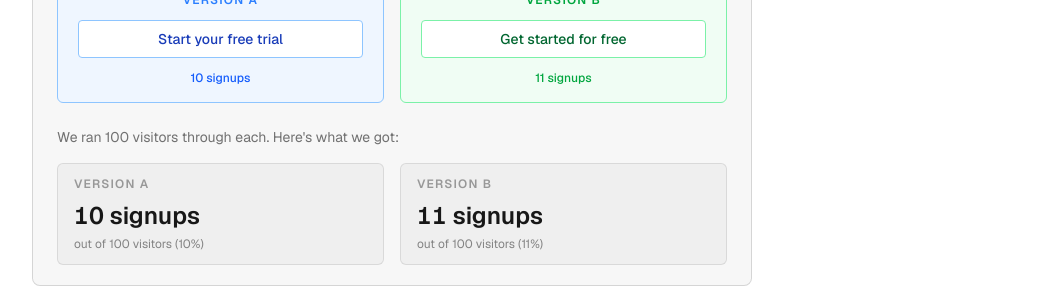
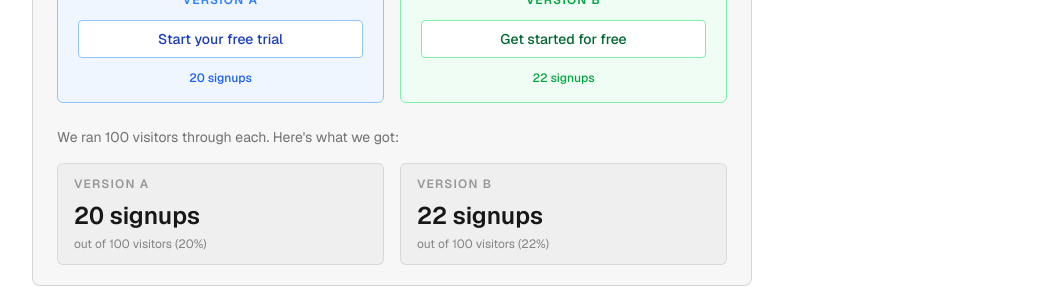
Before and after one commit to codedebugrepeat/ab-test-guide, a Next.js app: page /why-you-cant-trust-your-experiment in a window 1280 px wide. Shown: the part 484-772 px from the top of the page, without its empty margins (120-1159 px from the left). Built offline with nearby package versions, Linux system fonts and the light colour scheme.

Commit message:
Change to mean 20 to always get a symmetrical curve

```diff
--- a/app/how-many-visitors-do-you-need/page.tsx
+++ b/app/how-many-visitors-do-you-need/page.tsx
@@ -176,7 +176,7 @@ export default function Section2Page() {
         process, each has its own bell, each centered on its own mean. The
         control sits at the baseline rate; B sits at the baseline plus the
         lift as a percentage of that baseline. Here are both, at the case
-        study&apos;s 10% baseline and 100 visitors per variant.
+        study&apos;s 20% baseline and 100 visitors per variant.
       </p>
 
       <div className="mt-6">
@@ -187,7 +187,7 @@ export default function Section2Page() {
 
       <p className="mt-4 text-foreground/70">
         Use the slider to move the baseline. At 2%, the absolute gap between the
-        two means shrinks to a fifth of what it was at 10%, and the bells almost
+        two means shrinks to a tenth of what it was at 20%, and the bells almost
         sit on top of each other. Push to 20% and they pull apart. Same relative
         lift, very different picture — the same thread from earlier in this
         chapter, now with both distributions in view.
--- a/components/tutorial/case-study-callout.tsx
+++ b/components/tutorial/case-study-callout.tsx
@@ -22,7 +22,7 @@ export function CaseStudyCallout() {
       </p>
       <ExperimentIllustration />
       <p className="mb-4 text-sm text-foreground/60">
-        We ran {CASE_STUDY_VISITORS} visitors through each. Here&apos;s what we got:
+        We ran {CASE_STUDY_VISITORS}{" "} visitors through each. Here&apos;s what we got:
       </p>
       <dl className="grid grid-cols-2 gap-4 text-sm sm:grid-cols-2">
         <div className="rounded-md border border-foreground/10 bg-foreground/[0.03] px-4 py-3">
--- a/components/tutorial/constants/case-study-constants.ts
+++ b/components/tutorial/constants/case-study-constants.ts
@@ -1,5 +1,5 @@
 export const CASE_STUDY_VISITORS = 100;
-export const CASE_STUDY_A_SIGNUPS = 10;
-export const CASE_STUDY_B_SIGNUPS = 11;
+export const CASE_STUDY_A_SIGNUPS = 20;
+export const CASE_STUDY_B_SIGNUPS = 22;
 export const CASE_STUDY_A_RATE = CASE_STUDY_A_SIGNUPS / CASE_STUDY_VISITORS;
 export const CASE_STUDY_B_RATE = CASE_STUDY_B_SIGNUPS / CASE_STUDY_VISITORS;
--- a/components/tutorial/constants/sampling-constants.ts
+++ b/components/tutorial/constants/sampling-constants.ts
@@ -1,2 +1,2 @@
 export const N = 10;
-export const P = 0.1;
+export const P = 0.2;
--- a/components/tutorial/widgets/two-bells-widget.tsx
+++ b/components/tutorial/widgets/two-bells-widget.tsx
@@ -11,8 +11,8 @@ import {
 } from "../constants/chapter-2-constants";
 import { useBaselineSlider } from "./use-baseline-slider";
 
-// Chapter 3 opens on the case study's 10% baseline, per the narrative copy.
-const CH3_TWO_BELLS_DEFAULT_BASELINE = 0.1;
+// Chapter 3 opens on the case study's 20% baseline, per the narrative copy.
+const CH3_TWO_BELLS_DEFAULT_BASELINE = 0.2;
 
 type OverlapLevel = "heavy" | "moderate" | "light";
 
```
